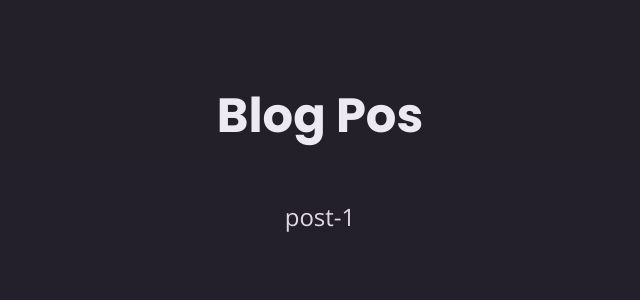
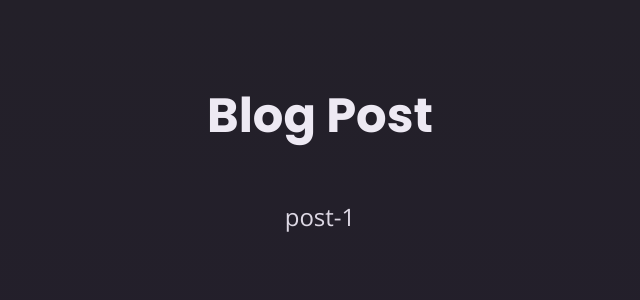
Before and after one commit to tojo-joseph/first-nextjs-app, a Next.js app: page /blog/post-1 in a window 1280 px wide. Shown: the top 300 px of the page, without its empty margins (320-960 px from the left). Built offline with nearby package versions, Linux system fonts and the light colour scheme.

Commit message:
new changes

```diff
--- a/app/blog/[slug]/page.js
+++ b/app/blog/[slug]/page.js
@@ -1,7 +1,7 @@
 export default function BlogPostPage({ params }) {
   return (
     <main>
-      <h1>Blog Pos</h1>
+      <h1>Blog Post</h1>
       <p>{params.slug} </p>
     </main>
   );
```
